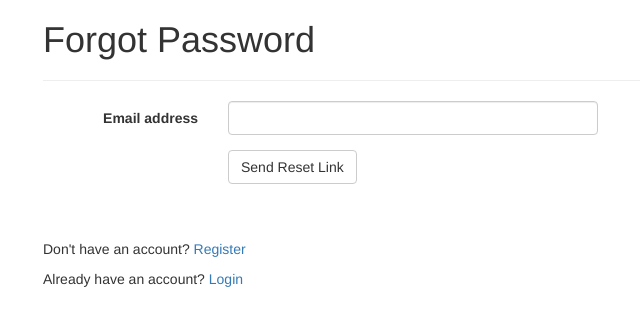
After one commit to vibhavnirmal/personalweb, a Flask app: page /forgot in a window 1280 px wide. The commit adds this page. Shown: the top 326 px of the page, without its empty margins (27-667 px from the left). Run offline with Flask 3, Linux system fonts and the light colour scheme; some libraries are stand-ins or nearby versions.

Commit message:
forgot password page added

```diff
--- a/application/routes.py
+++ b/application/routes.py
@@ -52,6 +52,21 @@ def login():
     Login page
     """
     return render_template('login.html', title='Login')
+
+@app.route('/logout')
+def logout():
+    """
+    Logout page
+    """
+    return render_template('logout.html', title='Logout')
+
+@app.route('/forgot')
+def forgot():
+    """
+    Forgot page
+    """
+    return render_template('forgotpassword.html', title='Forgot')
+
 
 @app.route('/about')
 def about():
--- /dev/null
+++ b/application/templates/forgotpassword.html
@@ -0,0 +1,74 @@
+<!-- forgot password -->
+
+<!DOCTYPE html>
+<html lang="en">
+
+<head>
+    <title>Forgot Password</title>
+    <link rel="stylesheet" href="https://maxcdn.bootstrapcdn.com/bootstrap/3.4.1/css/bootstrap.min.css" />
+</head>
+
+<body>
+    <!-- show in the middle -->
+    <div class="container">
+
+        <h1>Forgot Password</h1>
+        <hr>
+        <form action="" method="post" class="row g-3 needs-validation form-horizontal" novalidate>
+            <div class="form-group">
+                <label for="email" class="form-label col-sm-2 control-label">Email address</label>
+                <div class="col-sm-4">
+                    <input type="email" class="form-control" id="email" name="email" required>
+
+                    <div class="invalid-feedback" style="display: none;">Please provide a valid email address.</div>
+                </div>
+            </div>
+            <div class="form-group">
+                <div class="col-sm-offset-2 col-sm-4">
+                    <button type="submit" class="btn btn-default">Send Reset Link</button>
+                </div>
+            </div>
+            <br>
+            <br>
+        </form>
+        <p>Don't have an account? <a href="{{ url_for('register') }}">Register</a></p>
+        <p>Already have an account? <a href="{{ url_for('login') }}">Login</a></p>
+    </div>
+
+    <script>
+        // Example starter JavaScript for disabling form submissions if there are invalid fields
+        (function () {
+            'use strict';
+
+            // Fetch all the forms we want to apply custom Bootstrap validation styles to
+            var forms = document.querySelectorAll('.needs-validation');
+
+            // Loop over them and prevent submission
+            Array.prototype.slice.call(forms).forEach(function (form) {
+                form.addEventListener('submit', function (event) {
+
+                    if (!form.checkValidity()) {
+                        event.preventDefault();
+                        event.stopPropagation();
+                    }
+
+                    form.classList.add('was-validated');
+                }, false);
+            });
+
+            // if email field is empty, and submit button is clicked, show invalid feedback
+            var submit = document.querySelector('button[type="submit"]');
+            submit.addEventListener('click', function (event) {
+                if (email.value == '') {
+                    email.nextElementSibling.style.display = 'block';
+                    // change the color of the invalid feedback to red
+                    email.nextElementSibling.style.color = 'red';
+                }
+            }, false);
+
+        })();
+    </script>
+
+</body>
+
+</html>
--- a/application/templates/login.html
+++ b/application/templates/login.html
@@ -35,9 +35,8 @@
                 </div>
             </form>
 
-            <p>
-                Don't have an account? <a href="{{ url_for('register') }}">Register</a>
-            </p>
+            <p>Don't have an account? <a href="{{ url_for('register') }}">Register</a></p>
+            <p>Forgot your password? <a href="{{ url_for('forgot') }}">Forgot Password</a></p>
         </div>
 
     </body>
```
Also changed, not shown: application/templates/register.html (+59 -0 lines).
